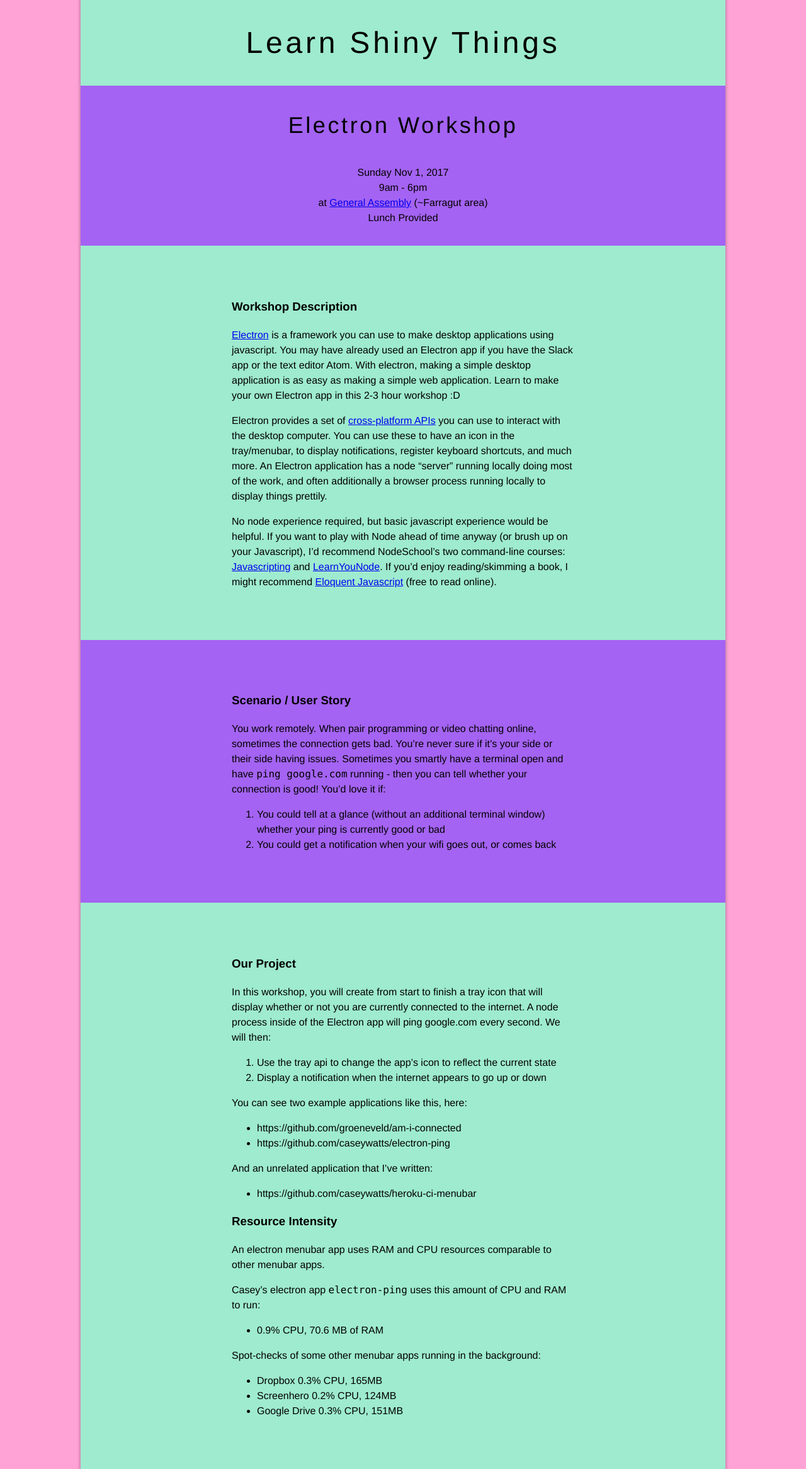
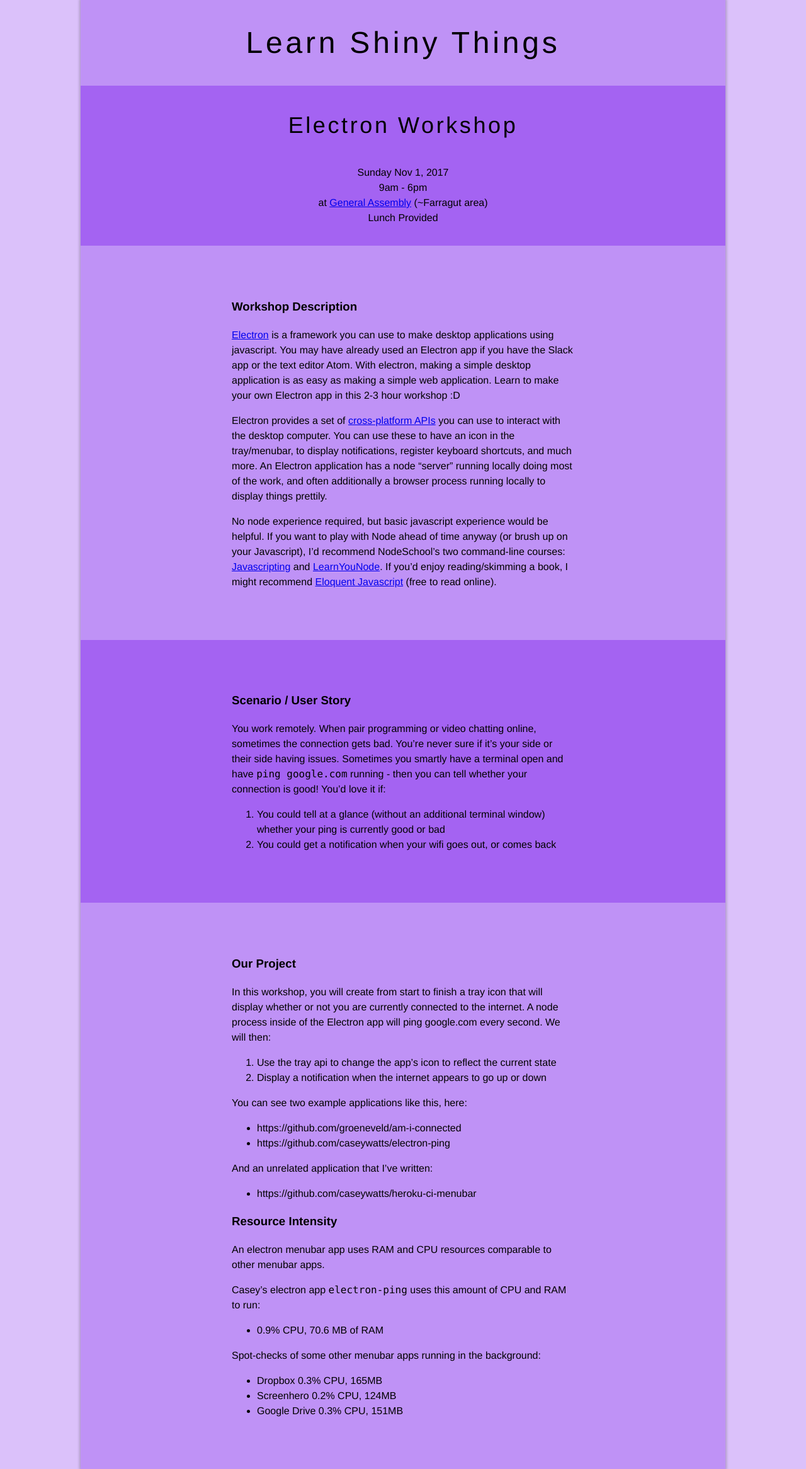
Before and after one commit to learnshinythings/learnshinythings.github.io, a Jekyll site: the page built from electron.md, in a window 1280 px wide. Shown: the whole page at 63% size. Built offline with Jekyll 4.4.1, drawn with Linux system fonts in a browser that asks for light colours; nearby versions of some CDN libraries.

Commit message:
purplescale

```diff
--- a/_layouts/general.html
+++ b/_layouts/general.html
@@ -8,11 +8,12 @@
       }
     </style>
     <link rel="stylesheet" href="https://unpkg.com/tachyons@4.8.0/css/tachyons.min.css"/>
+    <link rel="stylesheet" href="style.css"/>
   </head>
-  <body class="black bg-light-pink">
+  <body class="black bg-purp-lighter">
     <div class="mw8 center min-vh-100 shadow-1">
       <div class="lh-copy">
-        <div class="f1 tc pv4 tracked bg-light-green">Learn Shiny Things</div>
+        <div class="f1 tc pv4 tracked bg-purp-light">Learn Shiny Things</div>
 
         {{ content }}
 
--- a/electron.md
+++ b/electron.md
@@ -6,13 +6,13 @@ layout: general
 ---
 
 
-<div class="bg-light-purple tc">
+<div class="bg-purp tc">
 <div class="f2 tracked measure-wide dib tl" markdown="1">
 Electron Workshop
 </div>
 </div>
 
-<div class="bg-light-purple tc pb4">
+<div class="bg-purp tc pb4">
 <div class="f5 measure-wide dib tl" markdown="1">
 <div class="tc">
   <div>Sunday Nov 1, 2017</div>
@@ -23,7 +23,7 @@ Electron Workshop
 </div>
 </div>
 
-<div class="bg-light-green pa5-ns tc">
+<div class="bg-purp-light pa5-ns tc">
 <div class="measure-wide dib tl" markdown="1">
 ### Workshop Description
 [Electron](https://electron.atom.io/) is a framework you can use to make desktop applications using javascript. You may have already used an Electron app if you have the Slack app or the text editor Atom. With electron, making a simple desktop application is as easy as making a simple web application. Learn to make your own Electron app in this 2-3 hour workshop :D
@@ -34,7 +34,7 @@ No node experience required, but basic javascript experience would be helpful. I
 </div>
 </div>
 
-<div class="bg-light-purple pa5-ns tc">
+<div class="bg-purp pa5-ns tc">
 <div class="measure-wide dib tl" markdown="1">
 ### Scenario / User Story
 You work remotely. When pair programming or video chatting online, sometimes the connection gets bad.
@@ -47,7 +47,7 @@ You'd love it if:
 </div>
 </div>
 
-<div class="bg-light-green pa5-ns tc">
+<div class="bg-purp-light pa5-ns tc">
 <div class="measure-wide dib tl" markdown="1">
 ### Our Project
 In this workshop, you will create from start to finish a tray icon that will display whether or not you are currently connected to the internet. A node process inside of the Electron app will ping google.com every second. We will then:
--- /dev/null
+++ b/style.css
@@ -0,0 +1,25 @@
+body {
+  background-color: pink;
+}
+
+.bg-purp-darkest {
+  background-color: #570eae;
+}
+.bg-purp-darker {
+  background-color: #6e12dd;
+}
+.bg-purp-dark {
+  background-color: #8934ee;
+}
+.bg-purp {
+  background-color: #a463f2;
+}
+.bg-purp-light {
+  background-color: #bf92f6;
+}
+.bg-purp-lighter {
+  background-color: #dbc1fa;
+}
+.bg-purp-lightest {
+  background-color: #f6f0fe;
+}
```
